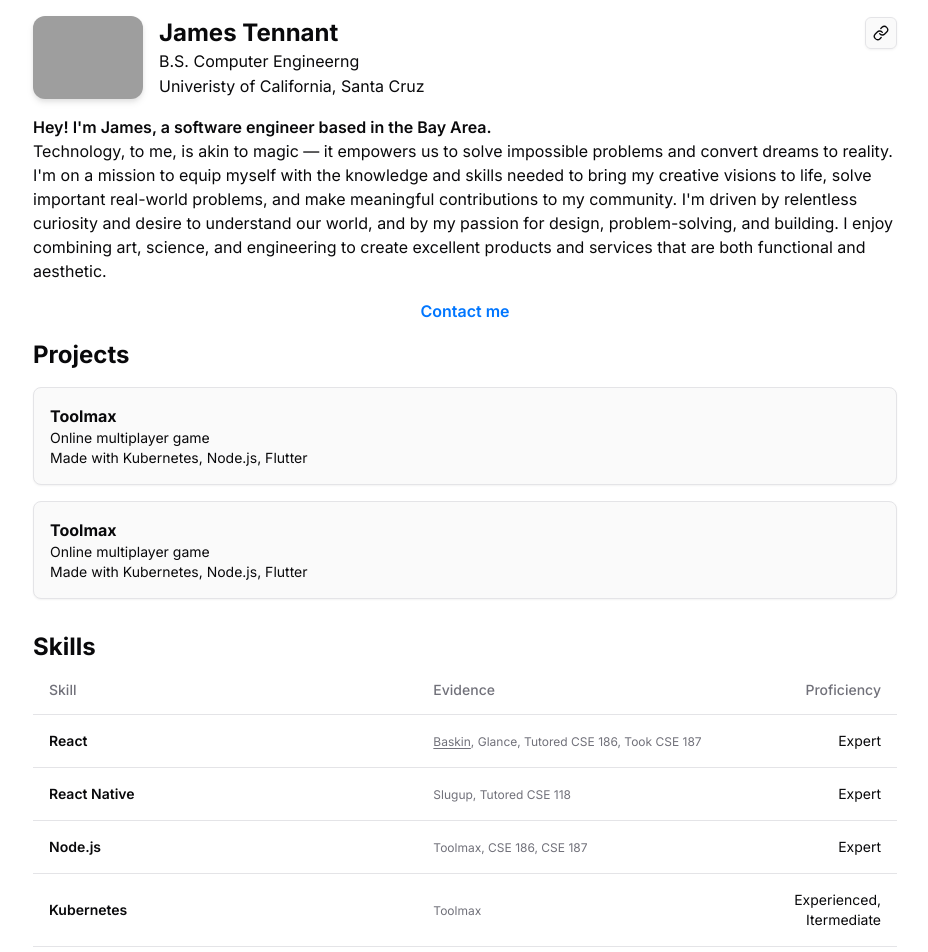
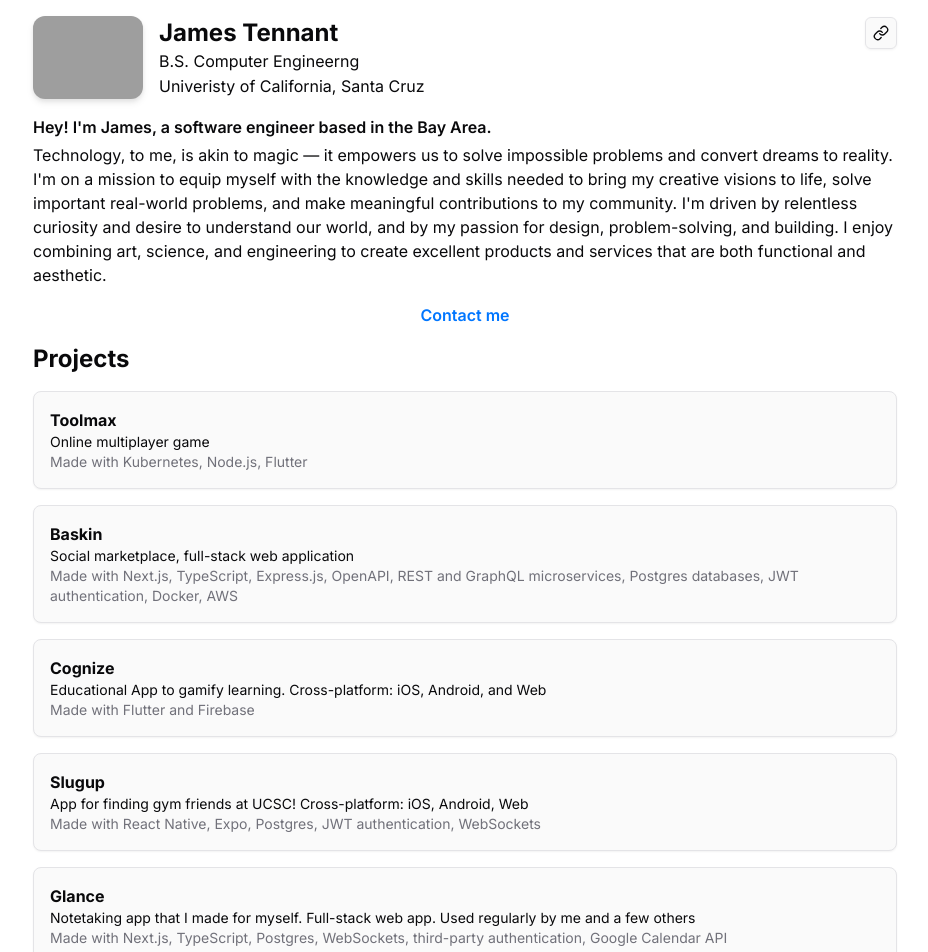
Before and after one commit to jorahty/spring-2024, a Next.js app: page / in a window 1280 px wide. Shown: the top 952 px of the page, without its empty margins (175-1103 px from the left). Built offline with nearby package versions, Linux system fonts and the light colour scheme; grey boxes are pictures that could not be loaded.

Commit message:
populate projects

```diff
--- a/app/page.tsx
+++ b/app/page.tsx
@@ -9,7 +9,7 @@ export default function Home() {
       <Header />
 
       <div>
-        <h2 className="font-semibold">
+        <h2 className="font-semibold mb-1">
           Hey! I'm James, a software engineer based in the Bay Area.
         </h2>
         <p>
--- a/app/projects.tsx
+++ b/app/projects.tsx
@@ -1,20 +1,27 @@
 import { Card } from '@/components/ui/card';
+
+import { projects } from '@/data/projects';
 
 export default function Projects() {
   return (
     <div className="flex flex-col gap-4">
       <h2 className="text-2xl font-bold">Projects</h2>
 
-      <Card className="p-4 hover:bg-accent cursor-pointer">
-        <h3 className="font-bold">Toolmax</h3>
-        <p className="text-sm">Online multiplayer game</p>
-        <p className="text-sm">Made with Kubernetes, Node.js, Flutter</p>
-      </Card>
-      <Card className="p-4 hover:bg-accent">
-        <h3 className="font-bold">Toolmax</h3>
-        <p className="text-sm">Online multiplayer game</p>
-        <p className="text-sm">Made with Kubernetes, Node.js, Flutter</p>
-      </Card>
+      {projects.slice(0, 5).map(({ title, description, details }) => (
+        <a href={'/projects/' + title.toLowerCase()}>
+          <Card className="p-4 hover:bg-accent cursor-pointer">
+            <h3 className="font-bold">{title}</h3>
+            <p className="text-sm">{description}</p>
+            <p className="text-sm text-muted-foreground">{details}</p>
+          </Card>
+        </a>
+      ))}
+
+      <a
+        href="/projects"
+        className="text-center text-[color:var(--link)] font-semibold hover:cursor-pointer">
+        View all
+      </a>
     </div>
   );
 }
--- /dev/null
+++ b/app/projects/page.tsx
@@ -0,0 +1,23 @@
+import { Card } from '@/components/ui/card';
+
+import { projects } from '@/data/projects';
+
+export default function Projects() {
+  return (
+    <main className="p-4 max-w-4xl mx-auto">
+      <div className="flex flex-col gap-4">
+        <h2 className="text-2xl font-bold">Projects</h2>
+
+        {projects.map(({ title, description, details }) => (
+          <a href={'/projects/' + title.toLowerCase()}>
+            <Card className="p-4 hover:bg-accent cursor-pointer">
+              <h3 className="font-bold">{title}</h3>
+              <p className="text-sm">{description}</p>
+              <p className="text-sm text-muted-foreground">{details}</p>
+            </Card>
+          </a>
+        ))}
+      </div>
+    </main>
+  );
+}
--- a/app/projects/toolmax/page.tsx
+++ b/app/projects/toolmax/page.tsx
@@ -27,7 +27,7 @@ export default function Toolmax() {
 
       <p>[Video here]</p>
 
-      <p>Toolmax is a long-standing project — I've been working on it since 2018</p>
+      <p>Toolmax is a long-standing project — I've been working on it since 2018.</p>
 
       <p>
         Toolmax is an <b>online multiplayer game</b> with 3 important properties:
@@ -54,7 +54,13 @@ export default function Toolmax() {
 
       <p>Toolmax has seen several iterations over the years.</p>
 
-      <p>The most recent public prototype is currently deployed at first.jorahty.com.</p>
+      <p>
+        The most recent public prototype is currently deployed at{' '}
+        <a className="text-[color:var(--link)]" href="http://first.jorahty.com">
+          first.jorahty.com
+        </a>
+        .
+      </p>
 
       <p>This recent prototype is exciting because it:</p>
 
@@ -94,6 +100,10 @@ export default function Toolmax() {
         I'm excited to leverage Flutter's powerful animation engine when it comes time to add
         animation.
       </p>
+
+      <p>Here's an older prototype that showcases animation and illustration:</p>
+
+      <p>[Video here]</p>
     </main>
   );
 }
--- /dev/null
+++ b/data/projects.ts
@@ -0,0 +1,30 @@
+export const projects = [
+  {
+    title: 'Toolmax',
+    description: 'Online multiplayer game',
+    details: 'Made with Kubernetes, Node.js, Flutter',
+  },
+  {
+    title: 'Baskin',
+    description: 'Social marketplace, full-stack web application',
+    details:
+      'Made with Next.js, TypeScript, Express.js, OpenAPI, REST and GraphQL microservices, Postgres databases, JWT authentication, Docker, AWS',
+  },
+  {
+    title: 'Cognize',
+    description: 'Educational App to gamify learning. Cross-platform: iOS, Android, and Web',
+    details: 'Made with Flutter and Firebase',
+  },
+  {
+    title: 'Slugup',
+    description: 'App for finding gym friends at UCSC! Cross-platform: iOS, Android, Web',
+    details: 'Made with React Native, Expo, Postgres, JWT authentication, WebSockets',
+  },
+  {
+    title: 'Glance',
+    description:
+      'Notetaking app that I made for myself. Full-stack web app. Used regularly by me and a few others',
+    details:
+      'Made with Next.js, TypeScript, Postgres, WebSockets, third-party authentication, Google Calendar API',
+  },
+];
```
